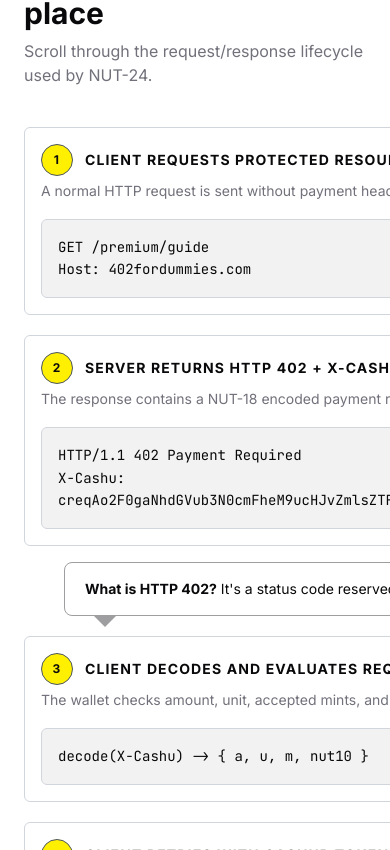
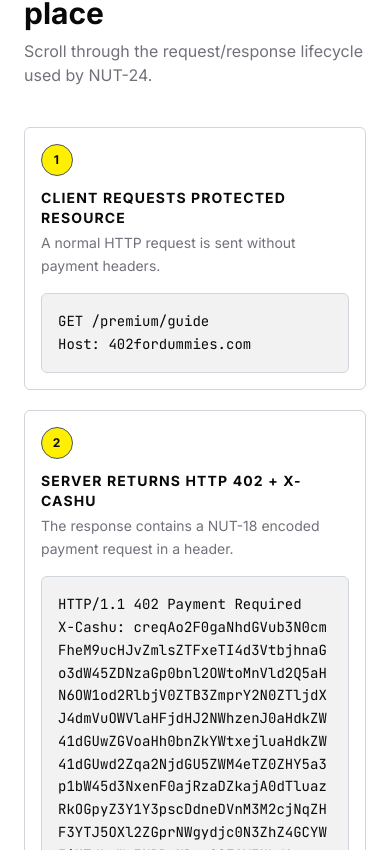
Before and after one commit to Egge21M/402fordummies, a Next.js app: page / in a window 390 px wide. Shown: the part 1074-1924 px from the top of the page. Built offline with nearby package versions, Linux system fonts and the light colour scheme.

Commit message:
overflow fix.

```diff
--- a/components/nut24-landing.tsx
+++ b/components/nut24-landing.tsx
@@ -361,23 +361,23 @@ export function Nut24Landing() {
                   className="shadow-none"
                 >
                   <CardHeader>
-                    <CardTitle className="flex items-center gap-3 text-sm font-bold uppercase tracking-[0.08em] break-words">
+                    <CardTitle className="flex min-w-0 flex-wrap items-center gap-3 text-sm font-bold uppercase tracking-[0.08em]">
                       <span className="inline-flex size-8 items-center justify-center rounded-full border border-gray-600 bg-primary text-xs font-bold text-primary-foreground shrink-0">
                         {index + 1}
                       </span>
-                      <span className="break-words">{step.title}</span>
+                      <span className="min-w-0 break-words">{step.title}</span>
                     </CardTitle>
-                    <CardDescription>{step.detail}</CardDescription>
+                    <CardDescription className="min-w-0 break-words">{step.detail}</CardDescription>
                   </CardHeader>
                   <CardContent>
-                    <pre className="bg-foreground/5 overflow-x-auto rounded-md border border-gray-300 p-4 font-mono text-sm leading-relaxed whitespace-pre-wrap break-words">
+                    <pre className="bg-foreground/5 max-w-full overflow-x-auto rounded-md border border-gray-300 p-4 font-mono text-sm leading-relaxed whitespace-pre-wrap [overflow-wrap:anywhere] break-all">
                       {step.packet}
                     </pre>
                   </CardContent>
                 </Card>
                 {/* Speech bubble tip after step 2 */}
                 {index === 1 && (
-                  <div className="dummies-speech-bubble ml-10 mt-4 text-sm">
+                  <div className="dummies-speech-bubble mt-4 max-w-full break-words text-sm [overflow-wrap:anywhere] sm:ml-10">
                     <strong>What is HTTP 402?</strong> It&apos;s a status code reserved for &quot;Payment Required&quot; &mdash; and NUT-24 finally gives it a real purpose!
                   </div>
                 )}
@@ -526,13 +526,13 @@ export function Nut24Landing() {
                 <div className="grid gap-4 md:grid-cols-2">
                   <div className="space-y-2">
                     <p className="text-muted-foreground text-xs uppercase tracking-[0.12em]">Request log</p>
-                    <pre className="bg-foreground/5 min-h-28 overflow-x-auto rounded-md border border-gray-300 p-3 font-mono text-sm leading-relaxed whitespace-pre-wrap">
+                    <pre className="bg-foreground/5 min-h-28 max-w-full overflow-x-auto rounded-md border border-gray-300 p-3 font-mono text-sm leading-relaxed whitespace-pre-wrap [overflow-wrap:anywhere] break-all">
                       {requestLog.length > 0 ? requestLog.join("\n\n") : "No requests sent yet"}
                     </pre>
                   </div>
                   <div className="space-y-2">
                     <p className="text-muted-foreground text-xs uppercase tracking-[0.12em]">Response log</p>
-                    <pre className="bg-foreground/5 min-h-28 overflow-x-auto rounded-md border border-gray-300 p-3 font-mono text-sm leading-relaxed whitespace-pre-wrap">
+                    <pre className="bg-foreground/5 min-h-28 max-w-full overflow-x-auto rounded-md border border-gray-300 p-3 font-mono text-sm leading-relaxed whitespace-pre-wrap [overflow-wrap:anywhere] break-all">
                       {responseLog.join("\n")}
                     </pre>
                   </div>
@@ -540,7 +540,7 @@ export function Nut24Landing() {
 
                 <div className="space-y-2">
                   <p className="text-muted-foreground text-xs uppercase tracking-[0.12em]">Server header (raw)</p>
-                  <pre className="bg-foreground/5 overflow-x-auto rounded-md border border-gray-300 p-3 font-mono text-sm leading-relaxed whitespace-pre-wrap">
+                  <pre className="bg-foreground/5 max-w-full overflow-x-auto rounded-md border border-gray-300 p-3 font-mono text-sm leading-relaxed whitespace-pre-wrap [overflow-wrap:anywhere] break-all">
                     {demoStep === 0
                       ? "Run step 1 to receive a response"
                       : demoStep === 1
@@ -551,7 +551,7 @@ export function Nut24Landing() {
 
                 <div className="space-y-2">
                   <p className="text-muted-foreground text-xs uppercase tracking-[0.12em]">Decoded on client</p>
-                  <pre className="bg-foreground/5 min-h-32 overflow-x-auto rounded-md border border-gray-300 p-3 font-mono text-sm leading-relaxed whitespace-pre-wrap">
+                  <pre className="bg-foreground/5 min-h-32 max-w-full overflow-x-auto rounded-md border border-gray-300 p-3 font-mono text-sm leading-relaxed whitespace-pre-wrap [overflow-wrap:anywhere] break-all">
                     {decodedRequest ? JSON.stringify(decodedRequest, null, 2) : "Run step 2 to decode X-Cashu"}
                   </pre>
                   {decodeError ? (
```
